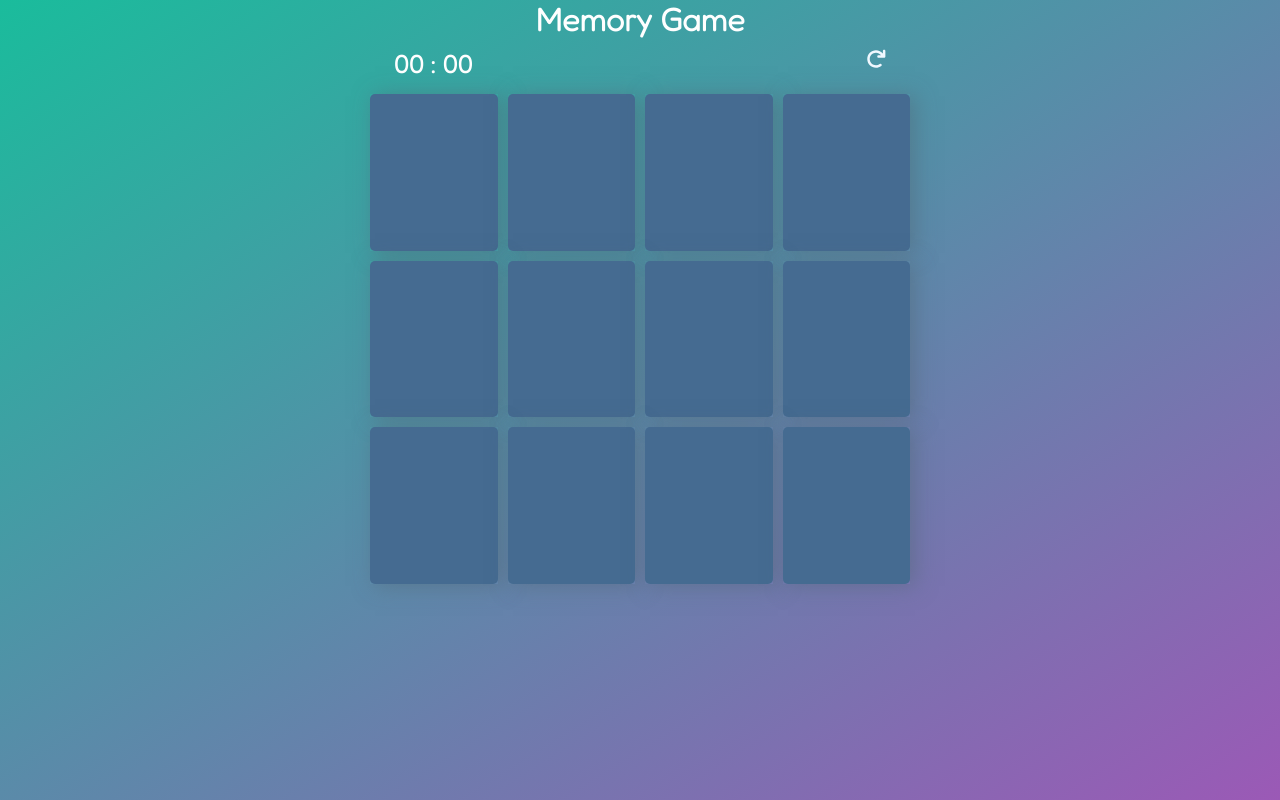
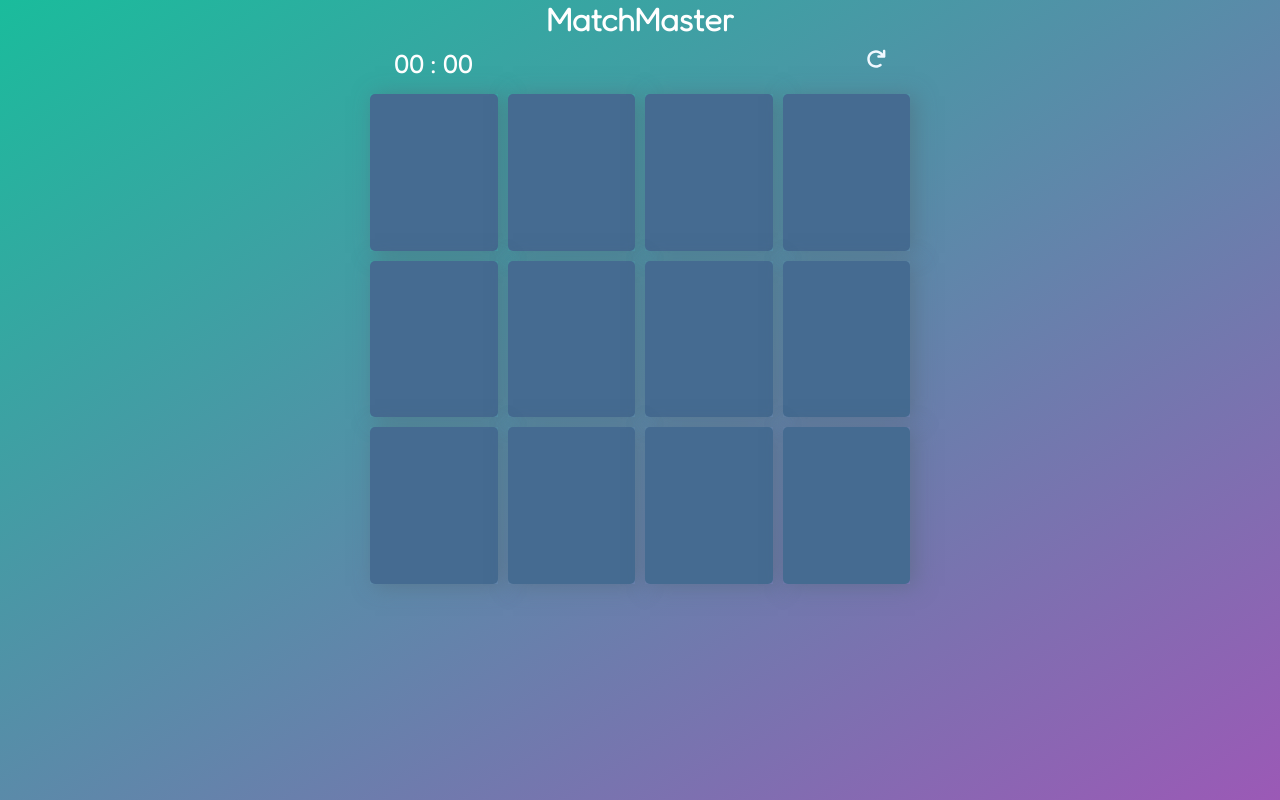
Before and after one commit to pankajsoni7/MatchMaster, a plain HTML site: page index.html in a window 1280 px wide. Drawn offline with Linux system fonts and the light colour scheme.

Commit message:
Update index.html

```diff
--- a/index.html
+++ b/index.html
@@ -17,7 +17,7 @@
 </head>
 <body>
 
-      <h1>Memory Game</h1>
+      <h1>MatchMaster</h1>
         <div class="topTools">
             <!-- <span class="moves"> Move(s)</span> -->
             <div class="time">
```
